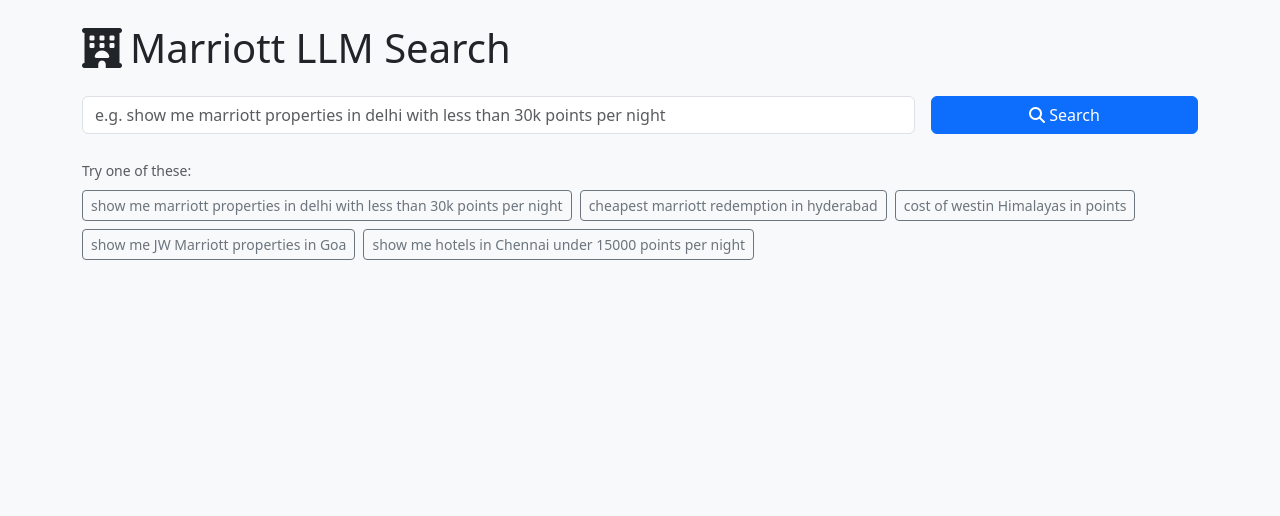
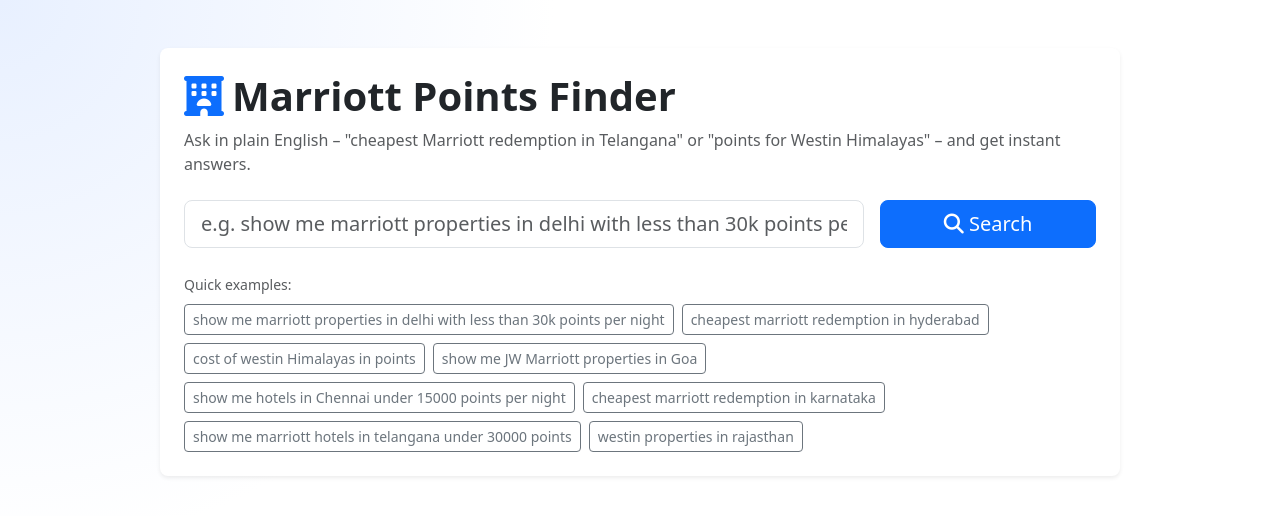
Before and after one commit to mandys/marriott-finder, a website: page public/index.html in a window 1280 px wide. Drawn offline with nearby package versions, Linux system fonts and the light colour scheme.

Commit message:
Gave the page a fresh look: gradient background, centered card, SEO-friendly title & description, plus a favicon.

```diff
--- a/public/app.js
+++ b/public/app.js
@@ -10,7 +10,10 @@
   'cheapest marriott redemption in hyderabad',
   'cost of westin Himalayas in points',
   'show me JW Marriott properties in Goa',
-  'show me hotels in Chennai under 15000 points per night'
+  'show me hotels in Chennai under 15000 points per night',
+  'cheapest marriott redemption in karnataka',
+  'show me marriott hotels in telangana under 30000 points',
+  'westin properties in rajasthan'
 ];
 
 const suggestionsContainer = document.getElementById('suggestions');
--- a/public/index.html
+++ b/public/index.html
@@ -3,35 +3,45 @@
 <head>
   <meta charset="UTF-8">
   <meta name="viewport" content="width=device-width, initial-scale=1.0">
-  <title>Marriott Finder</title>
+  <title>Marriott Points Finder | India</title>
+  <meta name="description" content="Instantly search Marriott Bonvoy hotel redemptions across India by city, state, brand and points. Powered by OpenAI.">
+  <link rel="icon" type="image/svg+xml" href="https://cdn.jsdelivr.net/npm/@fortawesome/fontawesome-free/svgs/solid/hotel.svg">
   <!-- Bootstrap CSS -->
   <link rel="stylesheet" href="https://cdn.jsdelivr.net/npm/bootstrap@5.3.3/dist/css/bootstrap.min.css">
   <script src="https://kit.fontawesome.com/a2e4c07d7c.js" crossorigin="anonymous"></script>
+  <style>
+    body { background: radial-gradient(circle at top left, #e8f0ff 0%, #ffffff 40%, #ffffff 100%); }
+    .search-card { max-width: 960px; }
+    #resultTable th { white-space: nowrap; }
+  </style>
 </head>
-<body class="bg-light">
-  <div class="container py-4">
-    <h1 class="mb-4">
-      <i class="fa-solid fa-hotel me-2"></i>Marriott LLM Search
+<body>
+  <div class="container py-5">
+    <div class="search-card shadow-sm p-4 bg-white rounded-3 mx-auto">
+      <h1 class="mb-2 fw-semibold">
+        <i class="fa-solid fa-hotel me-2 text-primary"></i>Marriott Points&nbsp;Finder
       </h1>
+      <p class="text-muted mb-4">Ask in plain English – "cheapest Marriott redemption in Telangana" or "points for Westin Himalayas" – and get instant answers.</p>
 
       <form id="searchForm" class="row g-3 mb-4">
         <div class="col-md-9">
-        <input id="query" type="text" class="form-control" placeholder="e.g. show me marriott properties in delhi with less than 30k points per night" required>
+          <input id="query" type="text" class="form-control form-control-lg" placeholder="e.g. show me marriott properties in delhi with less than 30k points per night" required>
         </div>
         <div class="col-md-3 d-grid">
-        <button class="btn btn-primary" type="submit"><i class="fa-solid fa-magnifying-glass"></i> Search</button>
+          <button class="btn btn-primary btn-lg" type="submit"><i class="fa-solid fa-magnifying-glass"></i> Search</button>
         </div>
       </form>
 
       <div id="status" class="mb-3 text-muted"></div>
 
       <div class="table-responsive">
-      <table id="resultTable" class="table table-striped" style="display:none;">
-        <thead>
+        <table id="resultTable" class="table table-hover align-middle" style="display:none;">
+          <thead class="table-light">
             <tr>
               <th>Brand</th>
               <th>Hotel</th>
               <th>City</th>
+              <th>State</th>
               <th>Pts / night</th>
               <th>Pts / 5 nights</th>
             </tr>
@@ -41,11 +51,12 @@
       </div>
 
       <div class="col-12">
-      <small class="text-muted">Try one of these:</small>
+        <small class="text-muted">Quick examples:</small>
         <div id="suggestions" class="mt-2 d-flex flex-wrap gap-2">
           <!-- suggestion chips will be rendered here -->
         </div>
       </div>
+    </div><!-- /card -->
   </div>
 
   <script src="app.js" type="module"></script>
```
Lines whose indentation alone changed are shown as unchanged.
